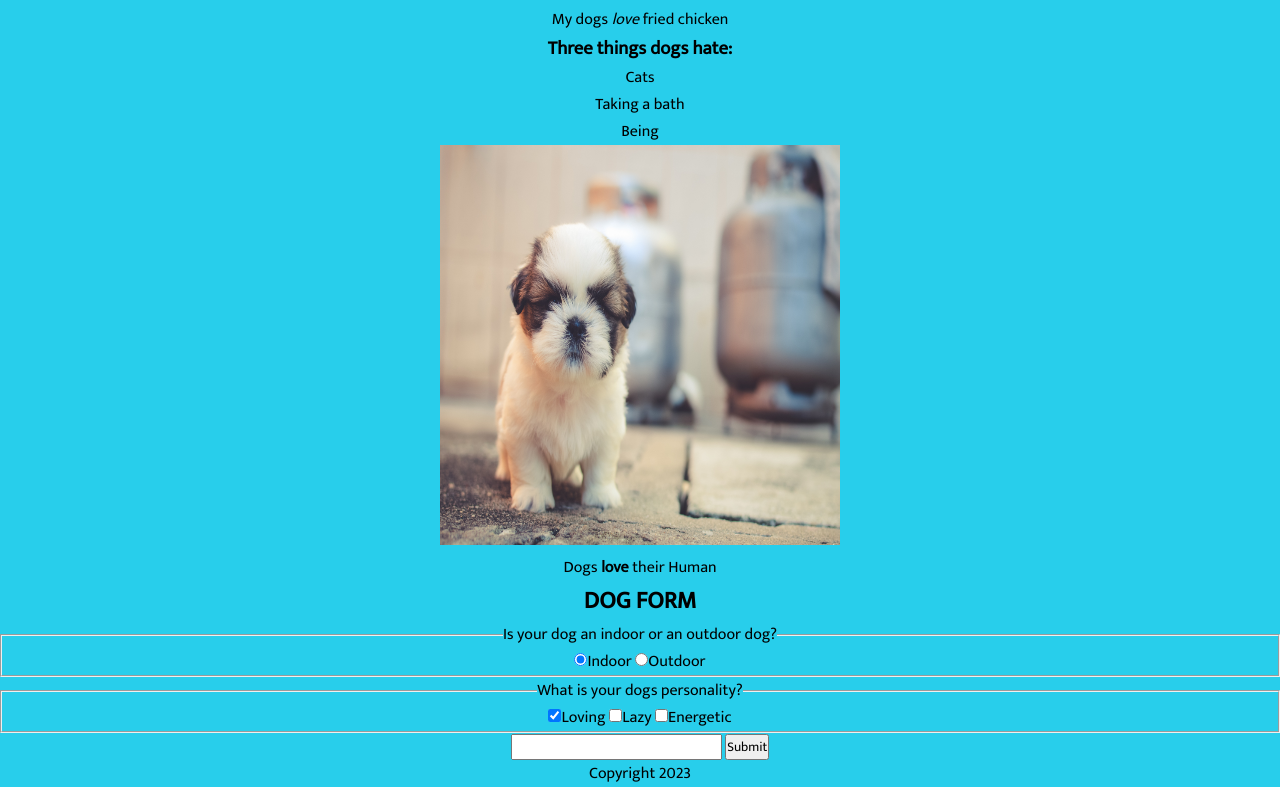
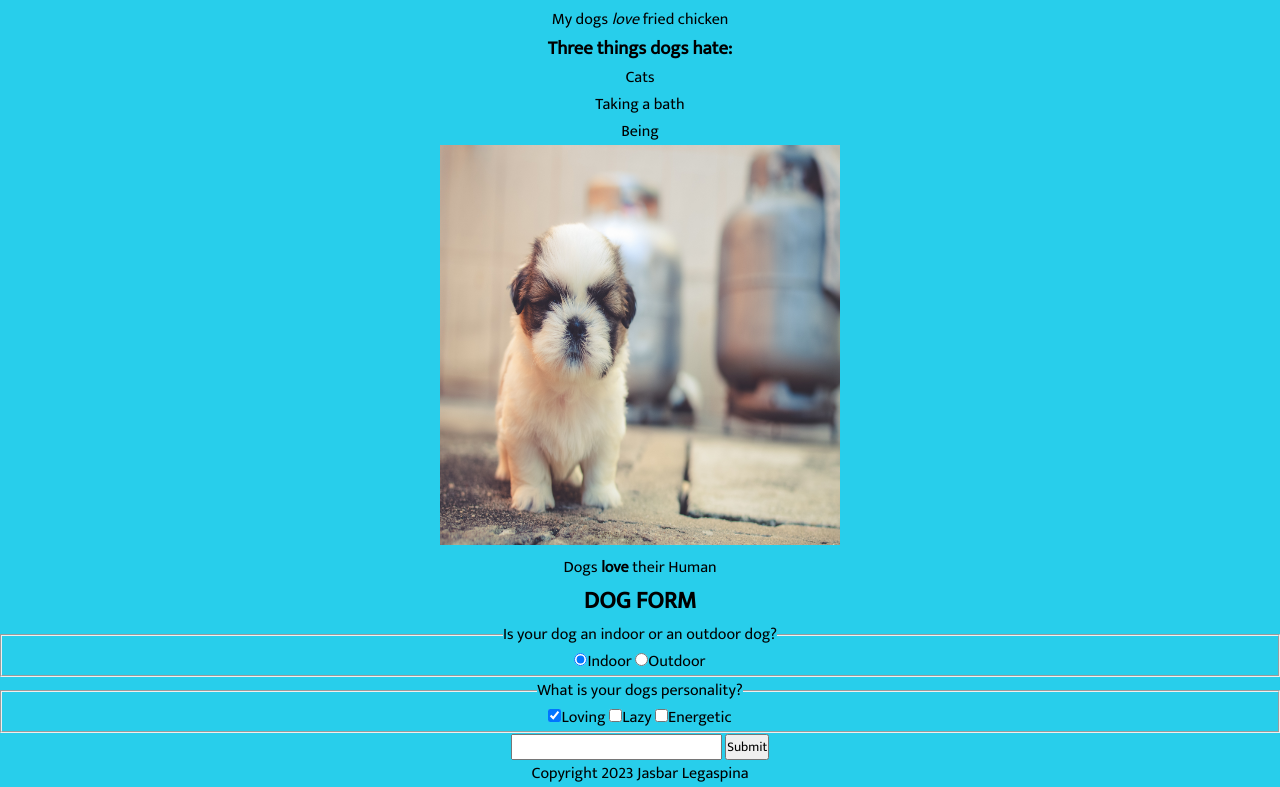
Before and after one commit to justjazzed/Jazz-Dog-Photo-Blog, a plain HTML site: page index.html in a window 1280 px wide. Shown: the part 1084-1871 px from the top of the page. Drawn offline with Linux system fonts and the light colour scheme.

Commit message:
Adding names for copyrights

```diff
--- a/index.html
+++ b/index.html
@@ -86,7 +86,7 @@
 
         <!-- ************FOOTER SECTION**************** -->
         <footer>
-            <p>Copyright 2023</p>
+            <p>Copyright 2023 Jasbar Legaspina</p>
         </footer>
         <!-- *******END OF FOOTER SECTION******** -->
 
```
